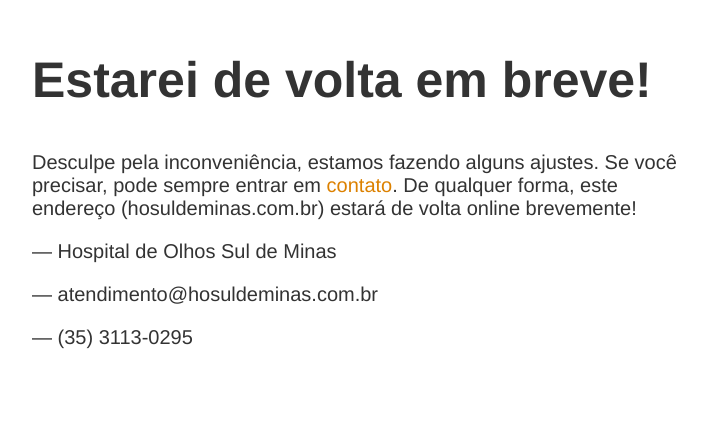
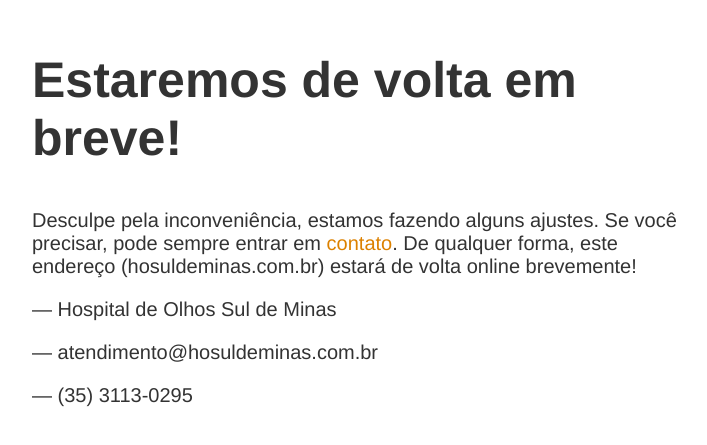
Before and after one commit to hosuldeminass/site, a plain HTML site: page index.html in a window 1280 px wide. Shown: the part 107-552 px from the top of the page, without its empty margins (283-990 px from the left). Drawn offline with Linux system fonts and the light colour scheme.

Commit message:
Update index.html

```diff
--- a/index.html
+++ b/index.html
@@ -37,7 +37,7 @@ a:hover {
 
 <body>
   <article>
-      <h1>Estarei de volta em breve!</h1>
+      <h1>Estaremos de volta em breve!</h1>
       <div>
           <p>Desculpe pela inconveniência, estamos fazendo alguns ajustes. Se você precisar, pode sempre entrar em <a href="mailto: atendimento@hosuldeminas.com.br">contato</a>. De qualquer forma, este endereço (hosuldeminas.com.br) estará de volta online brevemente!</p>
           <p>&mdash; Hospital de Olhos Sul de Minas</p>
```
